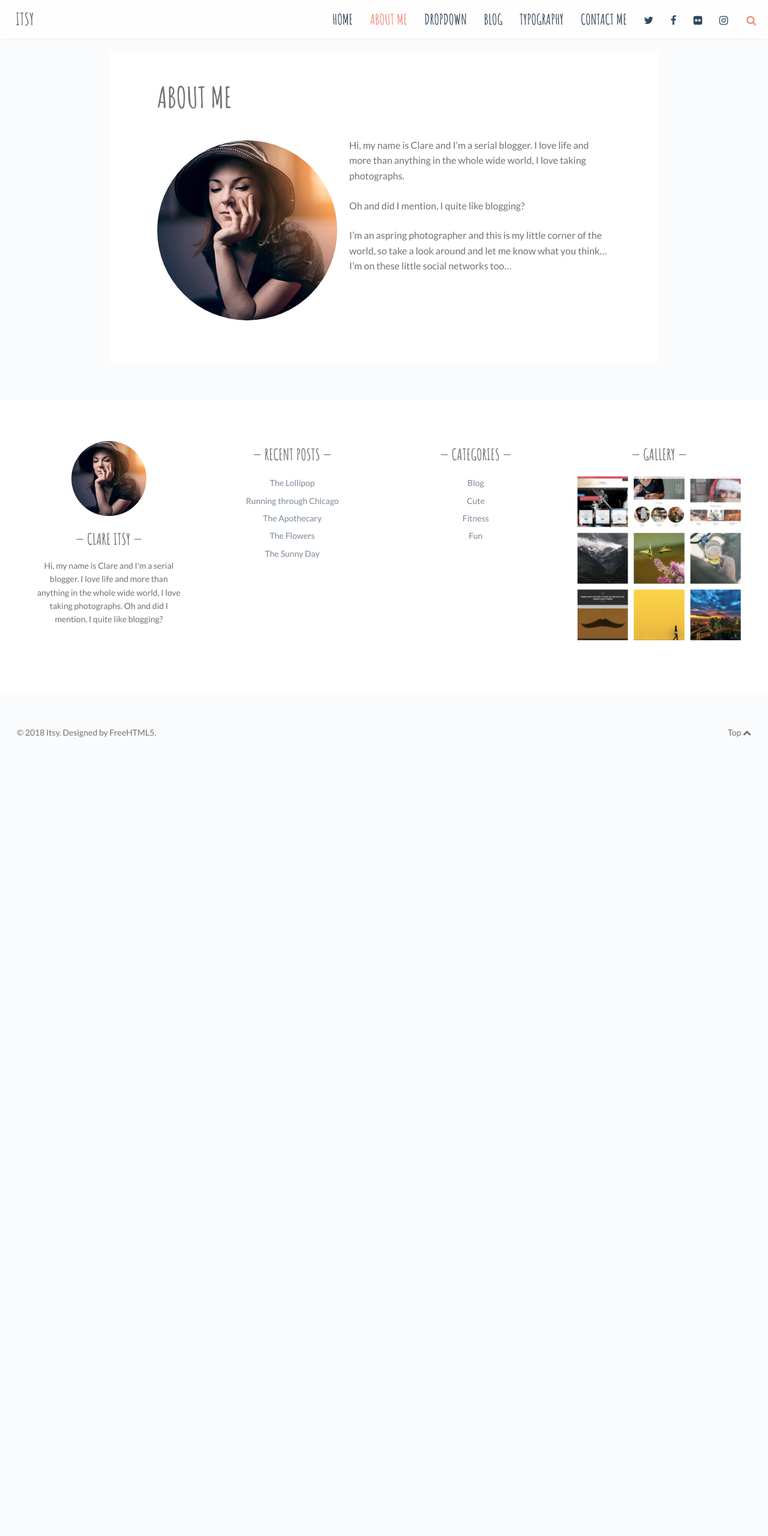
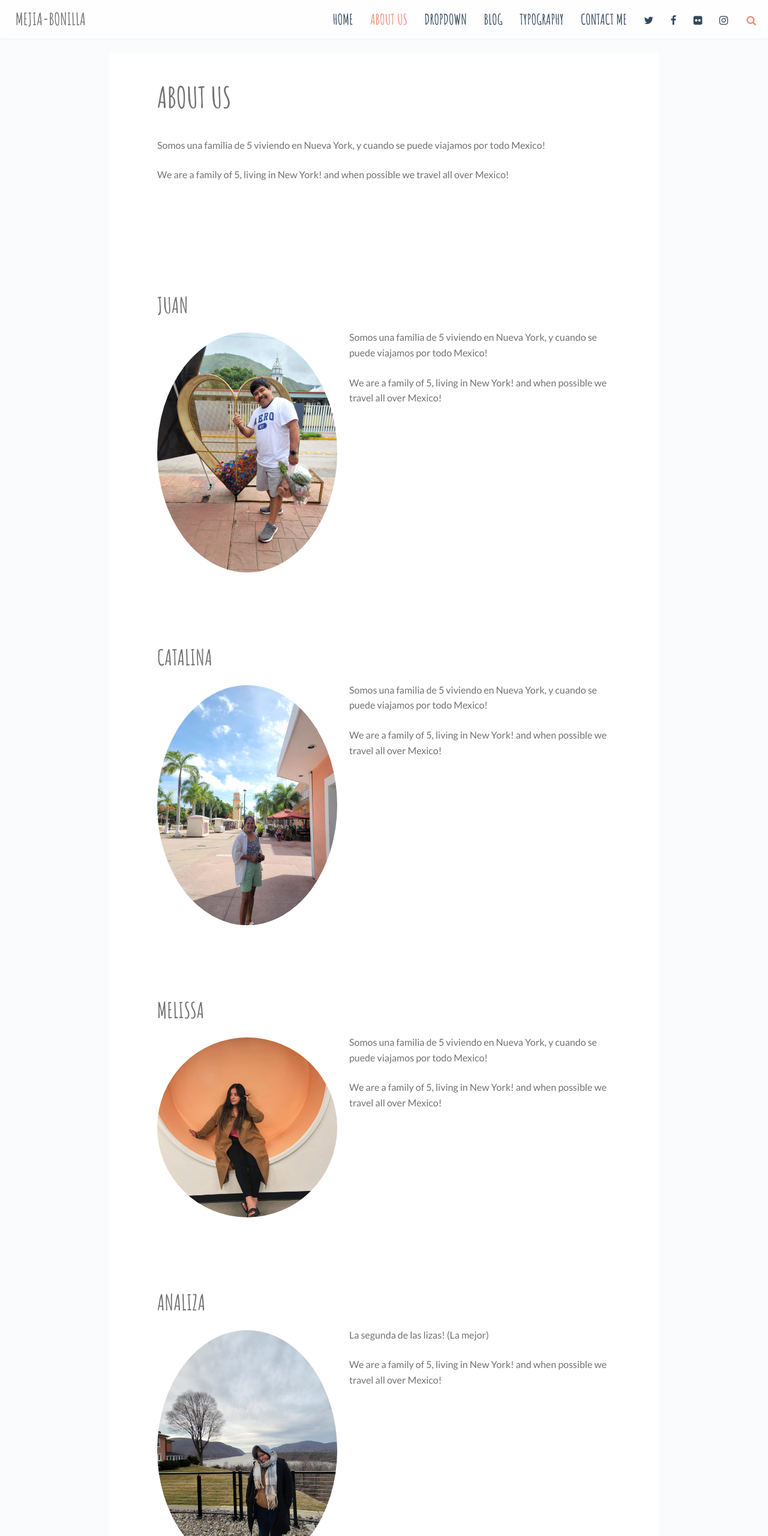
Before and after one commit to a4mejia/liza, a plain HTML site: page about.html in a window 1280 px wide. Shown: the top 2560 px of the page at 60% size. Before the commit the page ends 1288 px from the top, so only its background shows below. Drawn offline with Linux system fonts and the light colour scheme.

Commit message:
adding pictures
adding pictures to the about.html

```diff
--- a/about.html
+++ b/about.html
@@ -33,7 +33,7 @@
 
         <div class="logo plain logo-left">
             <div class="site-title">
-                <a href="index.html" title="Go to Home">Itsy</a>
+                <a href="index.html" title="Go to Home">Mejia-Bonilla</a>
             </div>
         </div><!-- /logo -->
 
@@ -45,7 +45,7 @@
                         <li class="menu-item">
                             <a href="index.html">Home</a></li>
                         <li class="menu-item current-menu-item">
-                            <a href="about.html">About me</a></li>
+                            <a href="about.html">About Us</a></li>
                         <li class="menu-item">
                             <a href="#">Dropdown</a>
                             <ul class="sub-menu">
@@ -105,18 +105,76 @@
             <article class="post page">
 
                 <div class="inner">
-                    <h1>About me</h1>
+                    <h1>About Us</h1>
                     <div class="post-content">
-                        <p><img class="size-full alignleft rounded" src="images/about-me.jpg" alt="about-clare" width="300" height="300">
-                            Hi, my name is Clare and I’m a serial blogger. I love life and more than anything in the whole wide world, I love taking photographs.</p>
-                        <p>Oh and did I mention, I quite like blogging?</p>
-                        <p>I’m an aspring photographer and this is my little corner of the world, so take a look around and let me know what you think… I’m on these little social networks too…</p>
                         <p>
+                            Somos una familia de 5 viviendo en Nueva York, y cuando se puede viajamos por todo Mexico!</p>
+                            <p>We are a family of 5, living in New York! and when possible we travel all over Mexico!</p>
                             <a target="_self" class="social twitter black" href="#"> Twitter </a>
                             <a target="_self" class="social facebook black" href="#"> Facebook&nbsp;</a>
                             <a target="_self" class="social instagram black" href="#">&nbsp;instagram&nbsp;</a>
                             <a target="_self" class="social flickr black" href="#"> flickr&nbsp;</a>
                         </p>
+
+                    </div>
+                </div>
+                <div class="inner">
+                    <h2>Juan</h2>
+                    <div class="post-content">
+                        <p><img class="size-full alignleft rounded" src="images/dad.jpeg" alt="about-us" width="300" height="300">
+                            Somos una familia de 5 viviendo en Nueva York, y cuando se puede viajamos por todo Mexico!</p>
+                            <p>We are a family of 5, living in New York! and when possible we travel all over Mexico!</p>
+                       </p>
+
+                    </div>
+                </div>
+                <div class="inner">
+                    <h2>Catalina</h2>
+                    <div class="post-content">
+                        <p><img class="size-full alignleft rounded" src="images/mama.jpeg" alt="about-us" width="300" height="300">
+                            Somos una familia de 5 viviendo en Nueva York, y cuando se puede viajamos por todo Mexico!</p>
+                            <p>We are a family of 5, living in New York! and when possible we travel all over Mexico!</p>
+                       </p>
+
+                    </div>
+                </div>
+                <div class="inner">
+                    <h2>Melissa</h2>
+                    <div class="post-content">
+                        <p><img class="size-full alignleft rounded" src="images/mely.jpeg" alt="about-us" width="300" height="300">
+                            Somos una familia de 5 viviendo en Nueva York, y cuando se puede viajamos por todo Mexico!</p>
+                            <p>We are a family of 5, living in New York! and when possible we travel all over Mexico!</p>
+                       </p>
+
+                    </div>
+                </div>
+                <div class="inner">
+                    <h2>Analiza</h2>
+                    <div class="post-content">
+                        <p><img class="size-full alignleft rounded" src="images/ana.jpeg" alt="about-us" width="300" height="300">
+                            La segunda de las lizas! (La mejor) </p>
+                            <p>We are a family of 5, living in New York! and when possible we travel all over Mexico!</p>
+                       </p>
+
+                    </div>
+                </div>
+                <div class="inner">
+                    <h2>Lariza</h2>
+                    <div class="post-content">
+                        <p><img class="size-full alignleft rounded" src="images/lari.jpeg" alt="about-us" width="300" height="300">
+                            Somos una familia de 5 viviendo en Nueva York, y cuando se puede viajamos por todo Mexico!</p>
+                            <p>We are a family of 5, living in New York! and when possible we travel all over Mexico!</p>
+                       </p>
+
+                    </div>
+                </div>
+                <div class="inner">
+                    <h2>Jasmin</h2>
+                    <div class="post-content">
+                        <p><img class="size-full alignleft rounded" src="images/jas.jpeg" alt="about-us" width="300" height="300">
+                            Somos una familia de 5 viviendo en Nueva York, y cuando se puede viajamos por todo Mexico!</p>
+                            <p>We are a family of 5, living in New York! and when possible we travel all over Mexico!</p>
+                       </p>
 
                     </div>
                 </div>
@@ -202,9 +260,6 @@
 
 <footer class="footer">
     <div class="footer-wrap">
-        <div id="footer-text">&copy; 2018 Itsy.
-            Designed by <a href="https://freehtml5.co" target="_blank">FreeHTML5</a>.</div>
-
         <a href="#top" id="btt">Top <i class="fa fa-chevron-up"></i></a>
     </div>
 </footer>
```
Also changed, not shown: index.html (+1 -1 lines), images/ana.jpeg (added), images/dad.jpeg (added), images/jas.jpeg (added), images/lari.jpeg (added), images/mama.jpeg (added), images/mely.jpeg (added).
